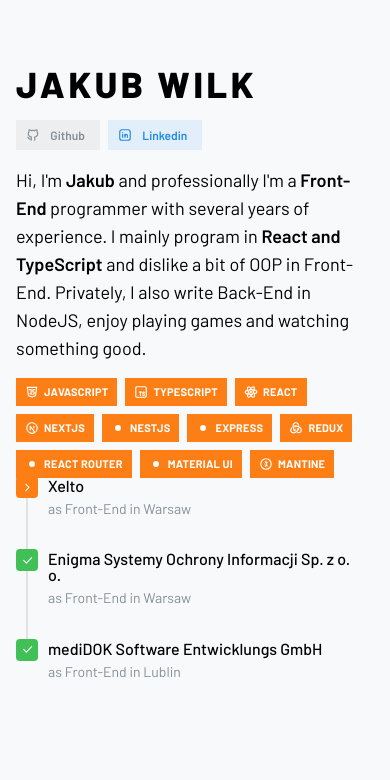
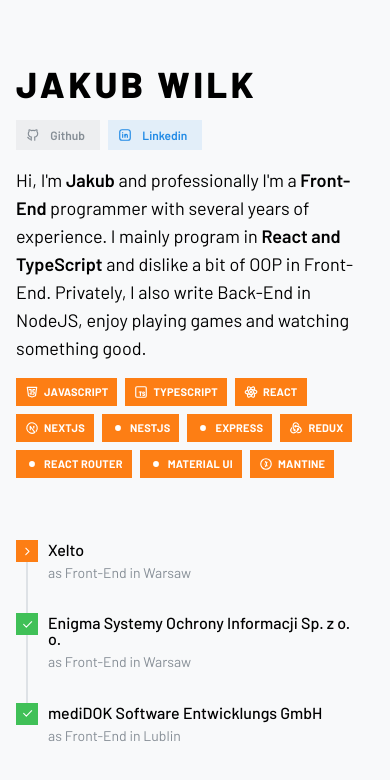
Before and after one commit to jakubwilk/jakubwilk-pl, a React (Vite) app: page / in a window 390 px wide. Shown: the top 780 px of the page. Built offline with nearby package versions, Linux system fonts and the light colour scheme.

Commit message:
Update grid in About component

```diff
--- a/src/components/About.tsx
+++ b/src/components/About.tsx
@@ -32,7 +32,7 @@
 
 export default function About() {
   return (
-    <div className='px-4 gap-4 md:grid md:grid-cols-12 lg:gap-8 md:px-8'>
+    <div className='px-4 flex flex-col md:grid md:grid-cols-12 md:gap-4 md:px-8 lg:gap-8'>
       <section className='md:col-start-1 md:col-end-7 lg:col-end-8'>
         <Text className='text-lg'>
           Hi, I'm <span className='font-semibold'>Jakub</span> and professionally I'm a{' '}
@@ -55,11 +55,11 @@
           ))}
         </div>
       </section>
-      <aside className='md:col-start-7 lg:col-start-8 md:col-end-12'>
+      <aside className='my-16 md:mt-0 md:col-start-7 lg:col-start-8 md:col-end-12'>
         <Timeline radius={0} lineWidth={2} bulletSize={18} classNames={{ root: 'px-3' }}>
           <Timeline.Item
             bullet={
-              <ThemeIcon size={'sm'} color='orange'>
+              <ThemeIcon size={'sm'} color='orange' radius={0}>
                 <IconChevronRight size='0.8rem' />
               </ThemeIcon>
             }
@@ -71,7 +71,7 @@
           </Timeline.Item>
           <Timeline.Item
             bullet={
-              <ThemeIcon size={'sm'} color='green'>
+              <ThemeIcon size={'sm'} color='green' radius={0}>
                 <IconCheck size='0.8rem' />
               </ThemeIcon>
             }
@@ -83,7 +83,7 @@
           </Timeline.Item>
           <Timeline.Item
             bullet={
-              <ThemeIcon size={'sm'} color='green'>
+              <ThemeIcon size={'sm'} color='green' radius={0}>
                 <IconCheck size='0.8rem' />
               </ThemeIcon>
             }
```
